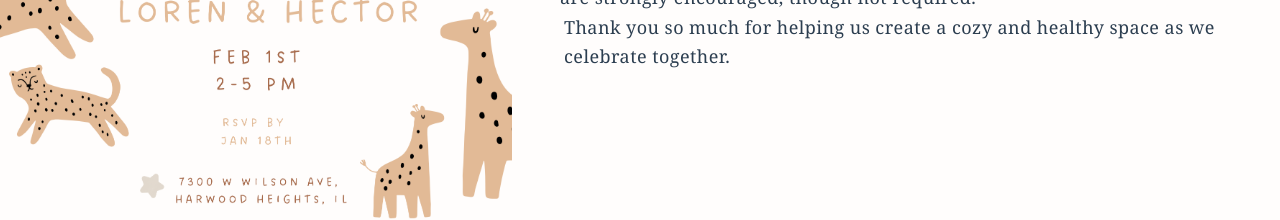
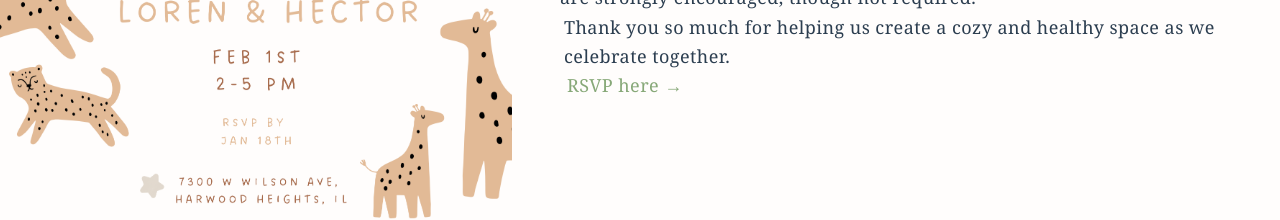
Before and after one commit to bighead-inc/big-baby-shower, a Vue app: page / in a window 1280 px wide. Shown: the part 416-636 px from the top of the page. Built offline with nearby package versions, Linux system fonts and the light colour scheme.

Commit message:
add rsvp

```diff
--- a/src/views/HomeView.vue
+++ b/src/views/HomeView.vue
@@ -39,6 +39,12 @@ const { language } = useLanguage()
         <p class="description pl-1 leading-relaxed">
           Thank you so much for helping us create a cozy and healthy space as we celebrate together.
         </p>
+
+        <p class="description pl-1 leading-relaxed">
+          <a href="https://partiful.com/e/wIxHBdrFI9BIlOjIEWVT" target="_blank" rel="noopener" class="hover:text-slate-900 font-medium hover:underline">
+            RSVP here →
+          </a>
+        </p>
       </div>
     </section>
 
@@ -58,6 +64,11 @@ const { language } = useLanguage()
         <p class="description pl-1 leading-relaxed">
           Muchas gracias por ayudarnos a crear un espacio acogedor y saludable mientras celebramos juntos.
         </p>
+        <p class="description pl-1 leading-relaxed">
+          <a href="https://partiful.com/e/wIxHBdrFI9BIlOjIEWVT" target="_blank" rel="noopener" class="hover:text-slate-900 font-medium hover:underline">
+            Confirma tu asistencia aquí o mándanos un mensaje →
+          </a>
+        </p>
       </div>
     </section>
   </div>
```
